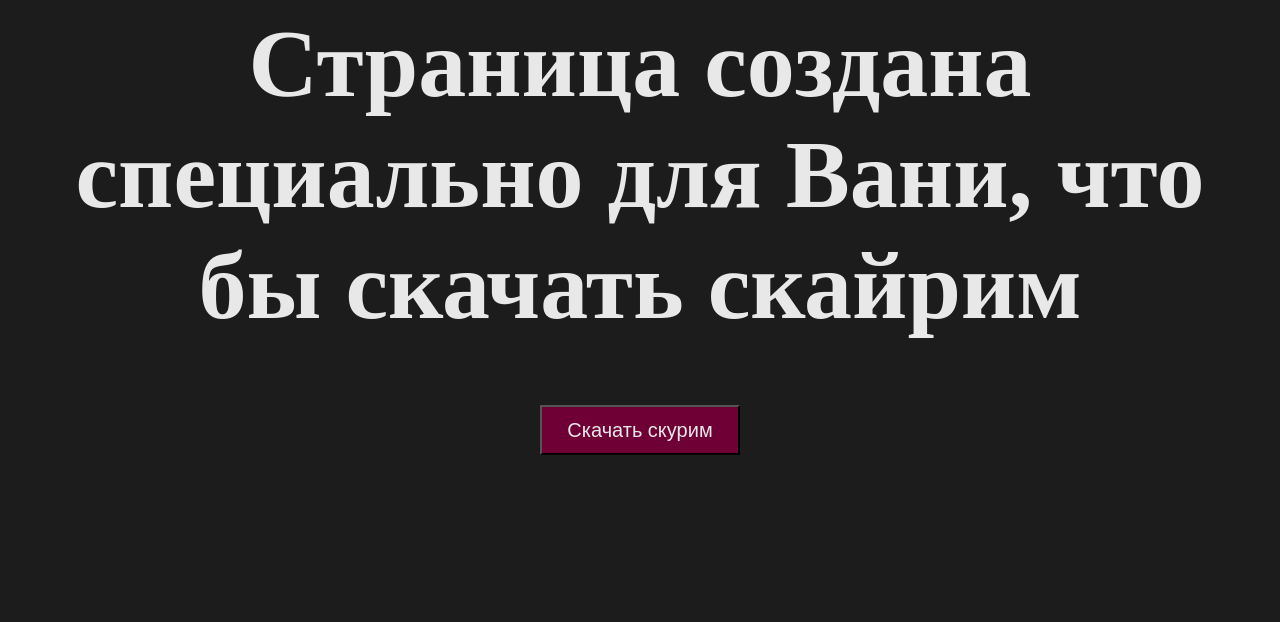
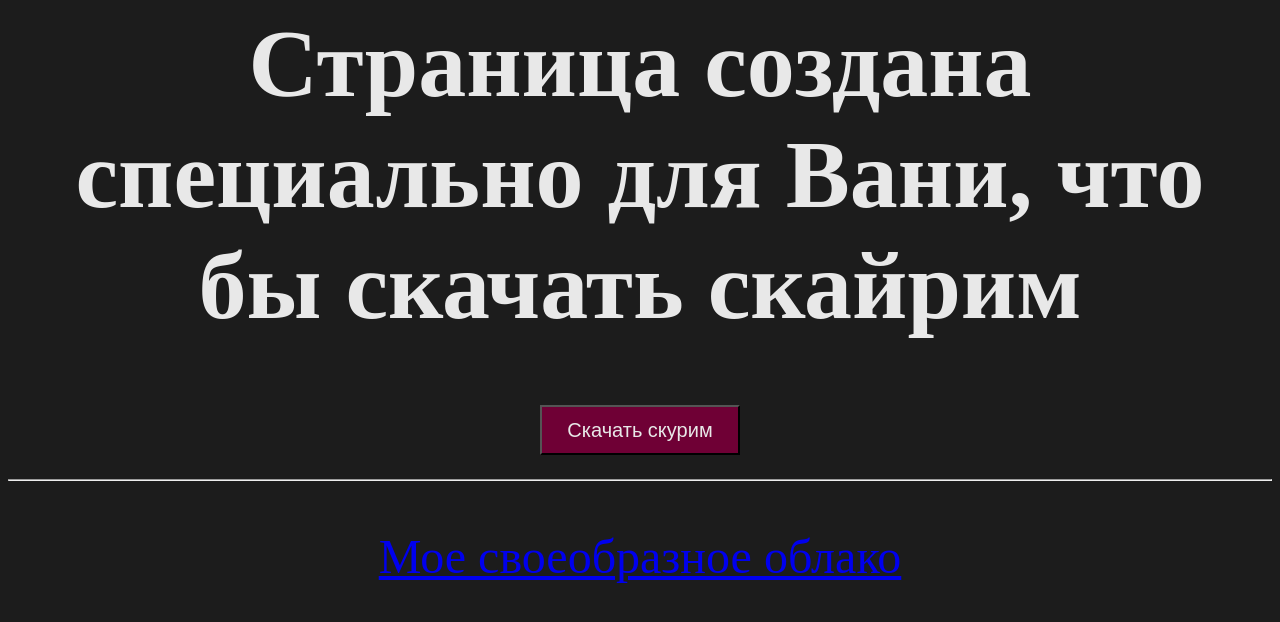
Before and after one commit to Koyasu451/Koyasu451.github.io, a plain HTML site: page index.html in a window 1280 px wide. Drawn offline with Linux system fonts and the light colour scheme.

Commit message:
Update index.html

```diff
--- a/index.html
+++ b/index.html
@@ -10,6 +10,8 @@
 <a href="[R.G. Mechanics] The Elder Scrolls V - Skyrim - Legendary Edition.zip" download="">
 	<button style="background:#6F0035;color:#E8E8E8;height:50;width:200;font-size:20">Скачать скурим</button>
 <a/>
+<hr>
+<p><a href="cloud.html">Мое своеобразное облако</a></p>
 </center>
 </font>
 </font>
```
